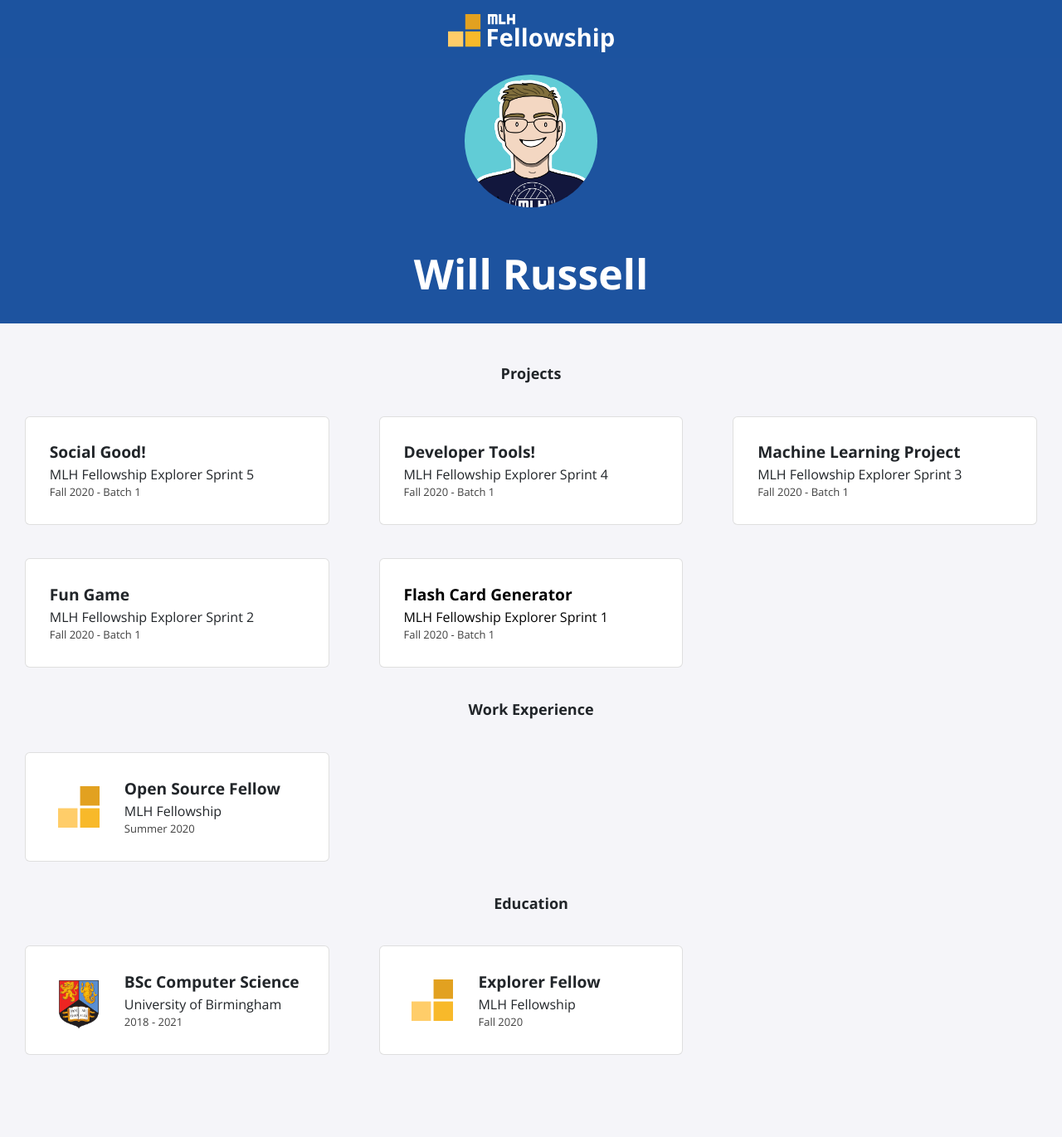
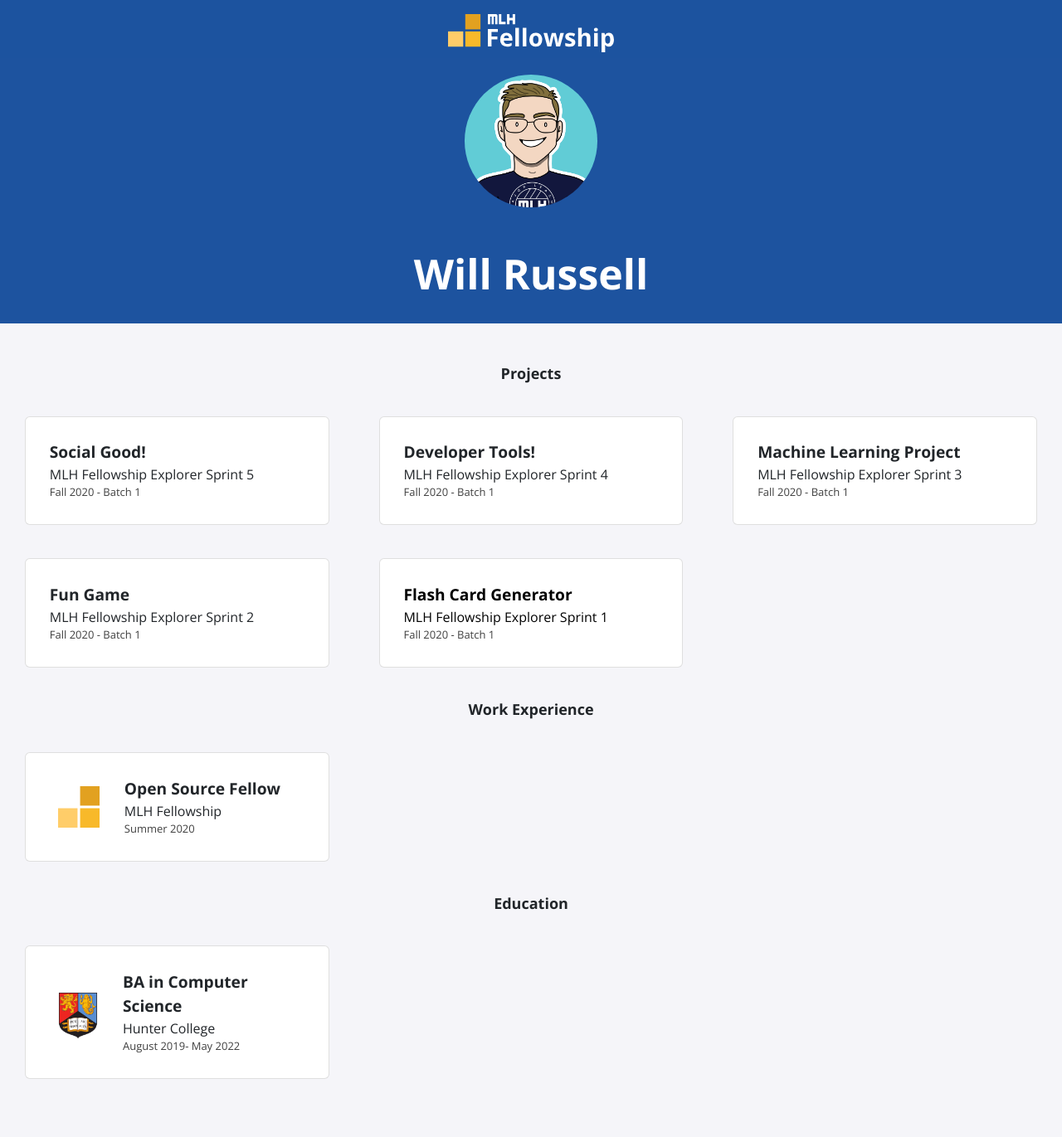
Before and after one commit to njng2/njng2.github.io, a Jekyll site: the page built from index.html, in a window 1280 px wide. Shown: the whole page at 83% size. Built offline with Jekyll 4.4.1, drawn with Linux system fonts in a browser that asks for light colours; nearby versions of some CDN libraries; before the commit the page ends 1342 px from its top, so only the background shows below that.

Commit message:
Update education.yml

```diff
--- a/_data/education.yml
+++ b/_data/education.yml
@@ -1,9 +1,4 @@
-- course: BSc Computer Science
-  institute: University of Birmingham
-  dates: 2018 - 2021
+- course: BA in Computer Science
+  institute: Hunter College
+  dates: August 2019- May 2022
   logo: uob.png
-
-- course: Explorer Fellow
-  institute: MLH Fellowship
-  dates: Fall 2020
-  logo: fellowship.svg
```
